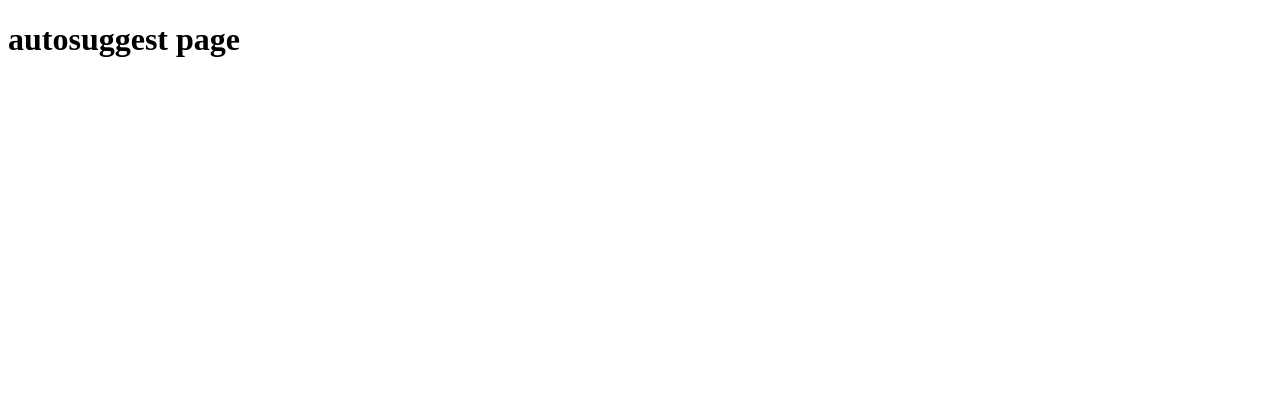
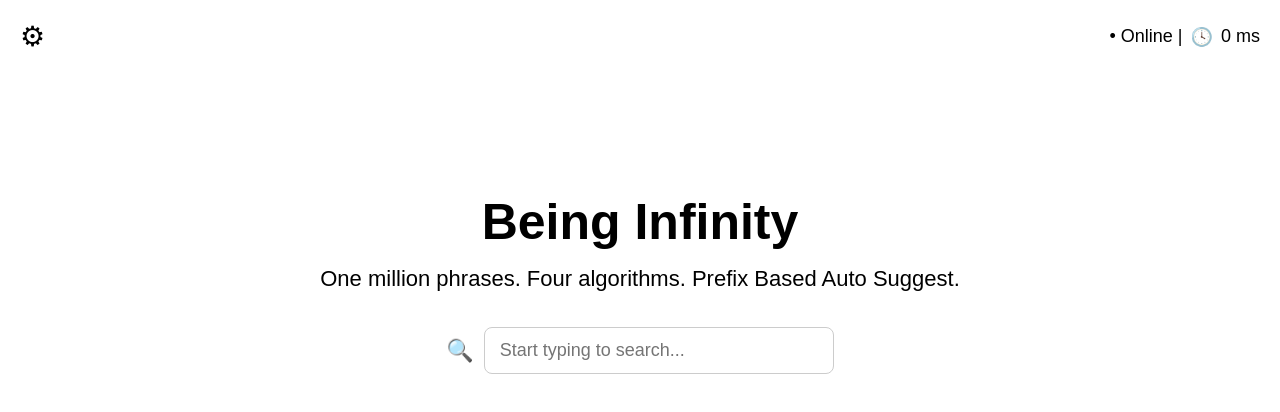
Before and after one commit to dappuakhila/autosuggest, a website: page frontend/pages/autosuggest.html in a window 1280 px wide. Drawn offline with Linux system fonts and the light colour scheme.

Commit message:
styles change

```diff
--- a/frontend/pages/autosuggest.html
+++ b/frontend/pages/autosuggest.html
@@ -3,9 +3,116 @@
 <head>
     <meta charset="UTF-8">
     <meta name="viewport" content="width=device-width, initial-scale=1.0">
-    <title>Document</title>
+    <title>Being Infinity</title>
+
+    <style>
+        * {
+            margin: 0;
+            padding: 0;
+            box-sizing: border-box;
+        }
+
+        body {
+            font-family: Arial, sans-serif;
+        }
+
+        /* Top Bar */
+        .top-bar {
+            display: flex;
+            justify-content: space-between;
+            align-items: center;
+            padding: 20px;
+        }
+
+        .settings {
+            font-size: 28px;
+            cursor: pointer;
+        }
+
+        .status {
+            display: flex;
+            align-items: center;
+            gap: 8px;
+            font-size: 18px;
+        }
+
+        /* Main Content */
+        .container {
+            text-align: center;
+            margin-top: 120px;
+        }
+
+        h1 {
+            font-size: 50px;
+            margin-bottom: 15px;
+        }
+
+        p {
+            font-size: 22px;
+            margin-bottom: 35px;
+        }
+
+        /* Search Box */
+        .search-box {
+            display: flex;
+            justify-content: center;
+            align-items: center;
+            gap: 10px;
+        }
+
+        .search-box input {
+            width: 350px;
+            padding: 12px 15px;
+            font-size: 18px;
+            border: 1px solid #ccc;
+            border-radius: 8px;
+            outline: none;
+        }
+
+        .search-box input:focus {
+            border-color: #0078d7;
+        }
+
+        .search-icon {
+            font-size: 22px;
+        }
+    </style>
 </head>
+
 <body>
-    <h1>autosuggest page</h1>
+
+    <!-- Top Bar -->
+    <div class="top-bar">
+
+        <!-- Left -->
+        <div class="settings">
+            &#9881;
+        </div>
+
+        <!-- Right -->
+        <div class="status">
+            <span>&#8226; Online |</span>
+            <span>&#128339;</span>
+            <span>0 ms</span>
+        </div>
+
+    </div>
+
+    <!-- Main Content -->
+    <div class="container">
+
+        <h1>Being Infinity</h1>
+
+        <p>
+            One million phrases. Four algorithms. Prefix Based Auto Suggest.
+        </p>
+
+        <div class="search-box">
+            <span class="search-icon">🔍</span>
+            <input type="text" placeholder="Start typing to search...">
+        </div>
+
+    </div>
+
 </body>
 </html>
```
